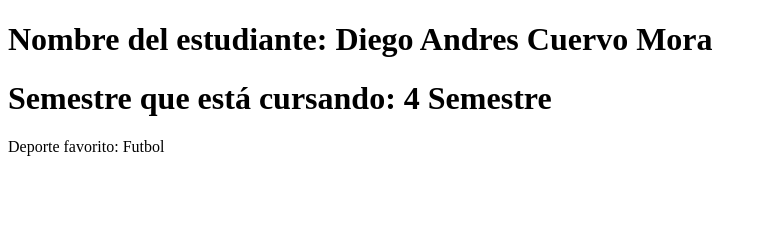
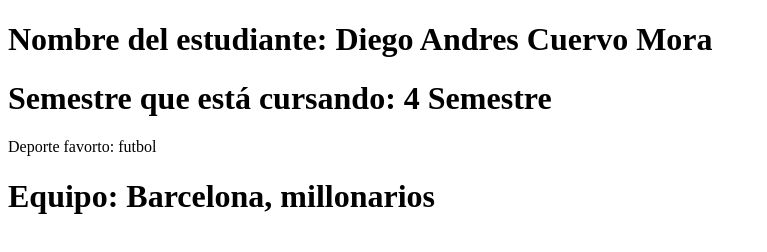
Before and after one commit to Diegocuervocuc/Taller_github, a plain HTML site: page index.html in a window 1280 px wide. Shown: the whole page, without its empty margins (0-767 px from the left). Drawn offline with Linux system fonts and the light colour scheme.

Commit message:
Se le agrega los equipos favoritos del deporte seleccionado

```diff
--- a/index.html
+++ b/index.html
@@ -8,7 +8,8 @@
 <body>
     <h1>Nombre del estudiante: Diego Andres Cuervo Mora</h1>
     <h1>Semestre que está cursando: 4 Semestre</h1>
-    <hi>Deporte favorito: Futbol</hi>
+    <hi>Deporte favorto: futbol</hi>
+    <h1>Equipo: Barcelona, millonarios</h1>
 
 </body>
 </html>
```
